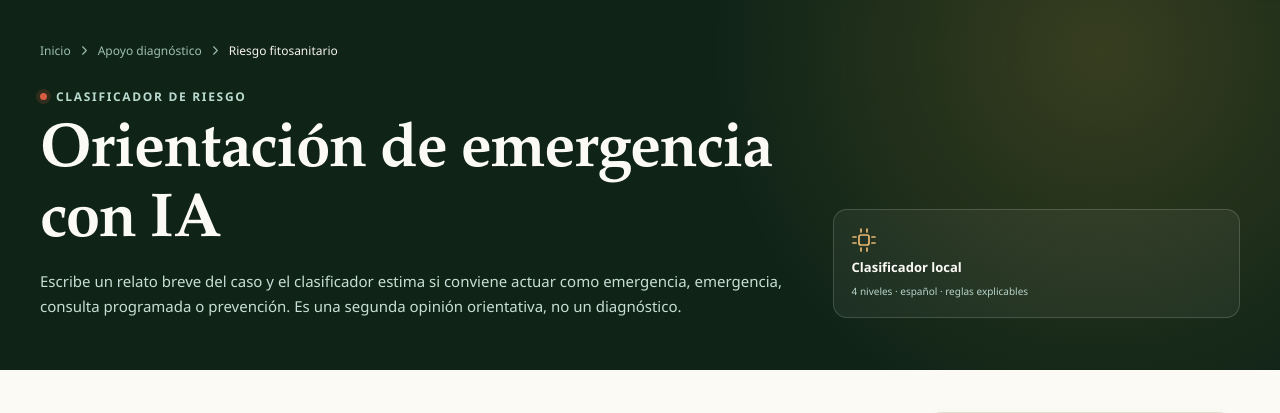
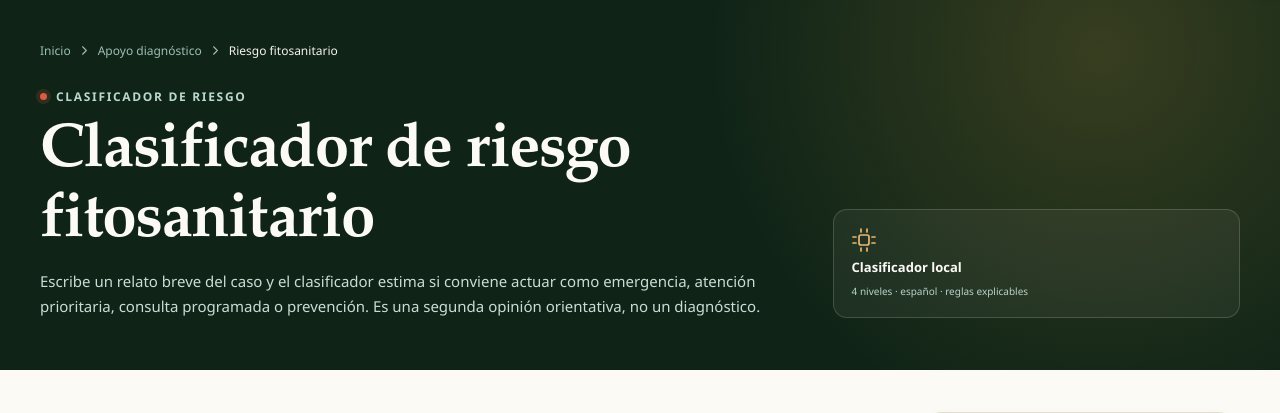
Before and after one commit to Mikato8/Data-agro, a PHP site: page /apoyo-diagnostico/ia in a window 1280 px wide; the page is wider, and only the part inside the window is pictured. Shown: the part 78-491 px from the top of that part. Run offline with PHP 8.4, Linux system fonts and the light colour scheme.

Commit message:
Unifica títulos del archivo de casos y del clasificador de riesgo

```diff
--- a/app/Controllers/CaseController.php
+++ b/app/Controllers/CaseController.php
@@ -38,7 +38,7 @@ final class CaseController extends BaseController
         $catalog = new CatalogRepository();
 
         return $this->view('cases.index', [
-            'title' => 'Casos agronómicos agrónomos · AgroDiagnóstico',
+            'title' => 'Casos de campo · AgroDiagnóstico',
             'metaDescription' => 'Explora casos de campo en maíz, café, agave, hortalizas, frutales y otros cultivos de México, documentados por ingenieros agrónomos.',
             'cases' => $result['items'],
             'total' => $result['total'],
@@ -106,7 +106,7 @@ final class CaseController extends BaseController
         }
 
         return $this->view('cases.ai', [
-            'title' => 'IA de emergencia · ' . $case['title'],
+            'title' => 'Riesgo fitosanitario · ' . $case['title'],
             'metaDescription' => 'Analiza el relato de campo de este caso con un clasificador orientativo de riesgo fitosanitario.',
             'case' => $case,
             'text' => $this->caseAiText($case),
@@ -152,7 +152,7 @@ final class CaseController extends BaseController
         }
 
         return $this->view('cases.ai', [
-            'title' => 'IA de emergencia · ' . $case['title'],
+            'title' => 'Riesgo fitosanitario · ' . $case['title'],
             'metaDescription' => 'Analiza el relato de campo de este caso con un clasificador orientativo de riesgo fitosanitario.',
             'case' => $case,
             'text' => $text,
--- a/app/Controllers/DiagnosticController.php
+++ b/app/Controllers/DiagnosticController.php
@@ -34,7 +34,7 @@ final class DiagnosticController extends BaseController
 
         return $this->view('diagnostic.index', [
             'title' => 'Apoyo diagnóstico por similitud · AgroDiagnóstico',
-            'metaDescription' => 'Selecciona cultivo y síntomas para obtener diagnósticos diferenciales ponderados, con síntomas clave y nivel de emergencia.',
+            'metaDescription' => 'Selecciona cultivo y síntomas para obtener diagnósticos diferenciales ponderados, con síntomas clave y nivel de riesgo fitosanitario.',
             'cropsList' => $cropsList,
             'crops' => $crops,
             'signGroups' => $grouped,
--- a/app/Views/cases/ai.php
+++ b/app/Views/cases/ai.php
@@ -12,7 +12,7 @@ $levelOrder = ['emergencia', 'urgente', 'consulta', 'preventivo'];
             <a href="<?= e(url('/')) ?>">Inicio</a> <?= icon('chevron-right', 'icon icon-xs') ?>
             <a href="<?= e(url('/casos')) ?>">Casos</a> <?= icon('chevron-right', 'icon icon-xs') ?>
             <a href="<?= e(url('/casos/' . $case['slug'])) ?>"><?= e(excerpt($case['title'], 48)) ?></a> <?= icon('chevron-right', 'icon icon-xs') ?>
-            <span>IA de emergencia</span>
+            <span>Riesgo fitosanitario</span>
         </nav>
         <div class="page-hero-grid">
             <div>
@@ -21,7 +21,7 @@ $levelOrder = ['emergencia', 'urgente', 'consulta', 'preventivo'];
                     <span class="badge badge-success"><?= e($case['crop_name']) ?></span>
                 </div>
                 <h1>Emergencia del caso con IA</h1>
-                <p class="page-hero-lead">El clasificador lee el relato de campo de <strong><?= e($case['title']) ?></strong> y estima un nivel de emergencia. Revisa y edita el texto antes de analizarlo: el diagnóstico final no se envía.</p>
+                <p class="page-hero-lead">El clasificador lee el relato de campo de <strong><?= e($case['title']) ?></strong> y estima un nivel de riesgo fitosanitario. Revisa y edita el texto antes de analizarlo: el diagnóstico final no se envía.</p>
             </div>
             <div class="page-hero-aside">
                 <a class="btn btn-outline btn-sm" href="<?= e(url('/casos/' . $case['slug'])) ?>"><?= icon('arrow-left', 'icon icon-xs') ?> Volver al caso</a>
--- a/app/Views/diagnostic/ai.php
+++ b/app/Views/diagnostic/ai.php
@@ -21,8 +21,8 @@ $levelOrder = ['emergencia', 'urgente', 'consulta', 'preventivo'];
         <div class="ai-hero-grid">
             <div>
                 <span class="eyebrow eyebrow-light"><span class="eyebrow-dot"></span> Clasificador de riesgo</span>
-                <h1>Orientación de emergencia con IA</h1>
-                <p class="ai-lead">Escribe un relato breve del caso y el clasificador estima si conviene actuar como emergencia, emergencia, consulta programada o prevención. Es una segunda opinión orientativa, no un diagnóstico.</p>
+                <h1>Clasificador de riesgo fitosanitario</h1>
+                <p class="ai-lead">Escribe un relato breve del caso y el clasificador estima si conviene actuar como emergencia, atención prioritaria, consulta programada o prevención. Es una segunda opinión orientativa, no un diagnóstico.</p>
             </div>
             <div class="ai-hero-badge">
                 <?= icon('cpu', 'icon') ?>
```
